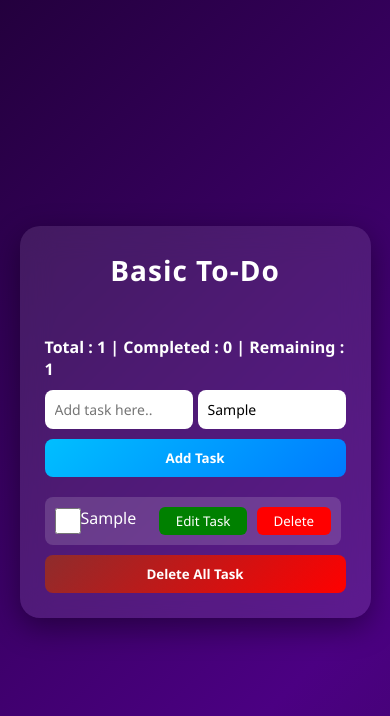
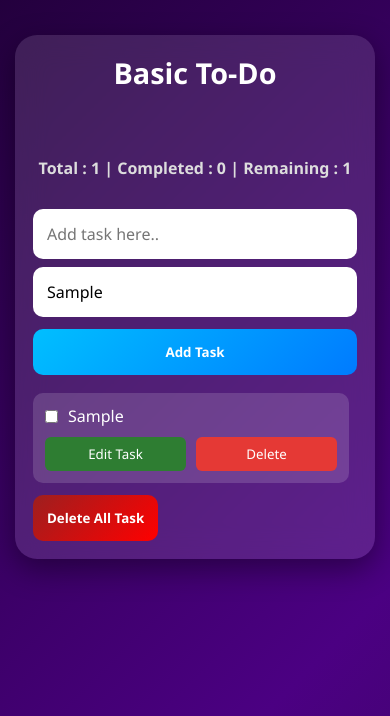
Before and after one commit to Priyanshu-Karmavat/todo-app, a plain HTML site: page index.html in a window 390 px wide. Both pictures are taken after typing "Sample", "Sample" into the empty fields and a click on the button "Add Task". Drawn offline with Linux system fonts and the light colour scheme.

Commit message:
Improve UI styling and mobile responsiveness

```diff
--- a/index.js
+++ b/index.js
@@ -169,4 +169,6 @@ searchInput.addEventListener("input", (e) => {
   renderTasks(searchResult);
 })
 
+searchInput.value = ""
+
 renderTasks();
--- a/style.css
+++ b/style.css
@@ -6,7 +6,8 @@
 }
 
 body {
-  height: 100vh;
+  min-height: 100vh;
+  padding: 20px;
   display: flex;
   justify-content: center;
   align-items: center;
@@ -19,24 +20,25 @@ body {
   0% {
     background-position: 0% 50%;
   }
+
   50% {
     background-position: 100% 50%;
   }
+
   100% {
     background-position: 0% 50%;
   }
 }
 
 #main {
-  width: 400px;
-  max-width: 90%;
-  padding: 25px;
-  border-radius: 20px;
+  width: min(500px, 100%);
+  padding: 30px;
+  border-radius: 22px;
   backdrop-filter: blur(15px);
-  background: rgba(255, 255, 255, 0.1);
-  box-shadow: 0 10px 30px rgba(0, 0, 0, 0.4);
+  background: rgba(255, 255, 255, 0.12);
+  box-shadow: 0 10px 30px rgba(0, 0, 0, .4);
   color: white;
-  transition: 0.3s;
+  transition: .3s;
 }
 
 #main:hover {
@@ -46,86 +48,93 @@ body {
 #main h1 {
   text-align: center;
   margin-bottom: 25px;
-  font-size: 28px;
-  letter-spacing: 1px;
+  font-size: clamp(1.8rem, 4vw, 2.3rem);
 }
 
 .inner {
   display: flex;
-  flex-wrap: wrap;
-  gap: 10px;
-  margin-bottom: 20px;
+  flex-direction: column;
+  gap: 12px;
+  margin-bottom: 18px;
 }
 
 .inner input {
   width: 100%;
-  padding: 10px;
-  border-radius: 8px;
+  padding: 14px;
+  border-radius: 10px;
   border: none;
   outline: none;
-  font-size: 14px;
-  transition: 0.2s;
+  font-size: 16px;
 }
 
-.inner input:focus {
+.inner input:focus,
+#editText:focus {
   box-shadow: 0 0 8px #00bfff;
 }
 
+button {
+  border: none;
+  cursor: pointer;
+  transition: all .25s ease;
+}
+
+button:hover {
+  transform: translateY(-2px);
+}
+
+button:active {
+  transform: scale(.97);
+}
+
 .addBtn {
-  padding: 10px 15px;
-  border-radius: 8px;
-  border: none;
-  width: 100%;
+  padding: 14px;
+  border-radius: 10px;
   background: linear-gradient(135deg, #00bfff, #007bff);
   color: white;
   font-weight: bold;
-  cursor: pointer;
-  transition: 0.3s;
-}
-
-.addBtn:hover {
-  transform: scale(1.05);
-  box-shadow: 0 5px 15px rgba(0, 191, 255, 0.4);
 }
 
 .deleteAllBtn {
-  padding: 10px 15px;
-  border-radius: 8px;
-  border: none;
-  width: 100%;
-  background: linear-gradient(135deg, rgb(142, 44, 44), red);
+  padding: 14px;
+  border-radius: 10px;
+  background: linear-gradient(135deg, #9d1f1f, red);
   color: white;
   font-weight: bold;
-  cursor: pointer;
-  transition: 0.3s;
 }
 
-.deleteAllBtn:hover {
-  transform: scale(1.05);
-  box-shadow: 0 5px 15px rgba(200, 0, 0, 0.4);
+#taskCounter {
+  text-align: center;
+  margin: 18px 0;
+  color: #ddd;
+  font-weight: bold;
 }
 
 ul {
   list-style: none;
-  max-height: 300px;
+  max-height: 330px;
   overflow-y: auto;
-  padding-right: 5px;
+  padding-right: 8px;
 }
 
 li {
-  background: rgba(255, 255, 255, 0.15);
-  padding: 10px 10px;
-  border-radius: 8px;
-  margin-bottom: 10px;
+  background: rgba(255, 255, 255, .15);
+  border-radius: 10px;
+  padding: 12px;
+  margin-bottom: 12px;
   display: grid;
-  grid-template-columns: auto auto auto auto;
-  animation: fadeIn 0.4s ease;
-  transition: 0.2s;
+  grid-template-columns: 30px 1fr auto auto;
+  gap: 10px;
+  align-items: center;
+  animation: fadeIn .35s ease;
+  transition: .25s;
 }
 
 li:hover {
-  transform: scale(1.02);
-  background: rgba(255, 255, 255, 0.25);
+  background: rgba(255, 255, 255, .22);
+}
+
+li span {
+  word-break: break-word;
 }
 
 @keyframes fadeIn {
@@ -133,6 +142,7 @@ li:hover {
     opacity: 0;
     transform: translateY(10px);
   }
+
   to {
     opacity: 1;
     transform: translateY(0);
@@ -140,80 +150,119 @@ li:hover {
 }
 
 #delBtn {
-  background-color: red;
+  background: #e53935;
   color: white;
-  padding: 5px 10px;
-  margin-left: 10px;
+  padding: 8px 12px;
   border-radius: 6px;
-  cursor: pointer;
-  border: none;
-  transition: 0.2s;
 }
 
 #delBtn:hover {
-  background-color: darkred;
-  transform: scale(1.1);
+  background: #c62828;
 }
 
 #editTask {
-  background-color: green;
+  background: #2e7d32;
   color: white;
-  padding: 5px 10px;
-  margin-left: 10px;
+  padding: 8px 12px;
   border-radius: 6px;
-  cursor: pointer;
-  border: none;
-  transition: 0.2s;
 }
 
 #editTask:hover {
-  background-color: darkgreen;
-  transform: scale(1.01);
+  background: #1b5e20;
 }
 
 #saveBtn {
-  background-color: blue;
+  background: #1565c0;
   color: white;
-  padding: 5px 10px;
-  margin-left: 10px;
+  padding: 8px 12px;
   border-radius: 6px;
-  cursor: pointer;
-  border: none;
-  transition: 0.2s;
 }
 
 #saveBtn:hover {
-  background-color: darkblue;
-  transform: scale(1.01);
+  background: #0d47a1;
 }
 
 #editText {
-  padding: 5px 5px;
-  border-radius: 5px;
-  margin: 0px 5px;
+  width: 100%;
+  padding: 8px;
+  border-radius: 6px;
   border: none;
 }
 
-/* scrollbar */
+#inputContainer {
+  display: grid;
+  grid-template-columns: 1fr 1fr;
+  gap: 8px;
+}
+
 ul::-webkit-scrollbar {
   width: 6px;
 }
 
 ul::-webkit-scrollbar-thumb {
   background: #888;
-  border-radius: 10px;
+  border-radius: 20px;
 }
 
 ul::-webkit-scrollbar-thumb:hover {
   background: #555;
 }
 
-#taskCounter{
-  font-weight: bold;
+/* Tablet */
+
+@media (max-width:768px) {
+
+  #main {
+    width: 100%;
+    padding: 22px;
+  }
+
+  li {
+    grid-template-columns: 28px 1fr;
+  }
+
+  #editTask,
+  #saveBtn,
+  #delBtn {
+    width: 100%;
+  }
 }
 
-#inputContainer{
-  display: grid;
-  grid-template-columns: auto auto;
-  gap:5px;
+/* Mobile */
+
+@media (max-width:480px) {
+
+  body {
+    padding: 15px;
+    align-items: flex-start;
+  }
+
+  #main {
+    margin-top: 20px;
+    padding: 18px;
+  }
+
+  #main h1 {
+    font-size: 1.8rem;
+  }
+
+  #inputContainer {
+    grid-template-columns: 1fr;
+  }
+
+  li {
+    display: flex;
+    flex-wrap: wrap;
+    gap: 10px;
+  }
+
+  li span {
+    width: calc(100% - 40px);
+  }
+
+  #editTask,
+  #saveBtn,
+  #delBtn {
+    flex: 1;
+  }
 }
```
